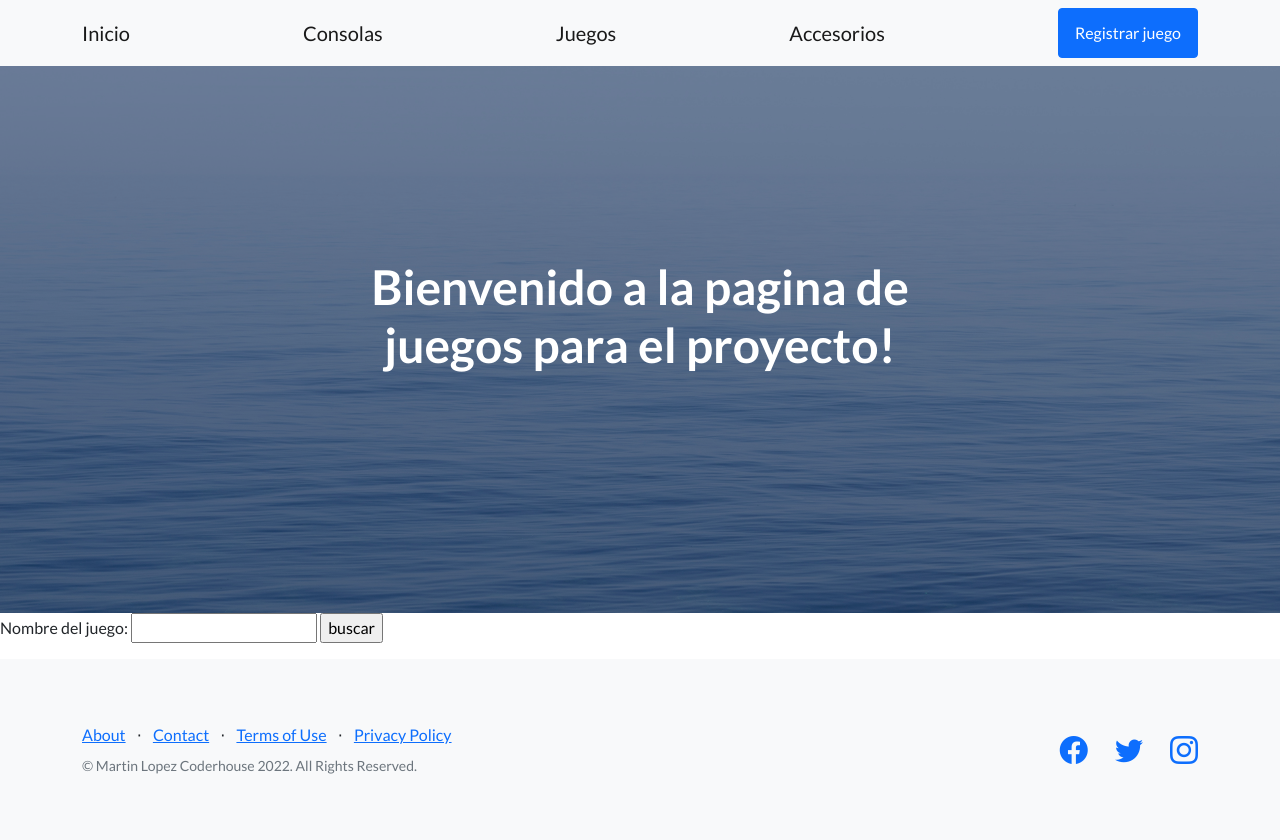
After one commit to MartLopezF/Entrega1MartinLopez, a Django app: page /juegos/buscar/ in a window 1280 px wide. The commit adds this page. Run offline with Django 4.2, Linux system fonts and the light colour scheme; some libraries are stand-ins or nearby versions.

Commit message:
EntregaIntermediaMartinLopez

```diff
--- /dev/null
+++ b/finalp/templates/finalp/buscar.html
@@ -0,0 +1,19 @@
+{% extends 'finalp/index.html' %}
+
+{% block contenido %}
+
+
+    <form action="{% url 'juegos-buscar-resultados' %}" method="get">
+
+        <p>
+            Nombre del juego: <input type="text" name="nombre_juego">
+            <input type="submit" value="buscar">
+
+
+
+        </p>
+
+    </form>
+
+
+{% endblock %}
--- a/finalp/templates/finalp/juegos.html
+++ b/finalp/templates/finalp/juegos.html
@@ -7,6 +7,7 @@
     <nav class="navbar navbar-light bg-light static-top">
         <div class="container">
             <a class="navbar-brand" href="/juegos/crear/">Registrar juego</a>
+            <a class="navbar-brand" href="/juegos/buscar/">Buscar juego</a>
 
     <ol>
         {% for p in juegos %}
--- a/finalp/urls.py
+++ b/finalp/urls.py
@@ -8,5 +8,7 @@
     path('consolas/', consolas, name="consolas"),
     path('juegos/', juegos, name="juegos"),
     path('juegos/crear/', creacion_juego, name="juegos-crear"),
+    path('juegos/buscar/', buscador, name="juegos-buscar"),
+    path('juegos/buscar/resultados', resultado_busqueda, name="juegos-buscar-resultados"),
     path('accesorios/', accesorios, name="accesorios"),
 ]
--- a/finalp/views.py
+++ b/finalp/views.py
@@ -48,3 +48,15 @@
         juego.save()
 
     return render(request, "finalp/juego_formulario.html")
+
+
+def buscador(request):
+
+    return render(request, "finalp/buscar.html")
+
+
+def resultado_busqueda(request):
+    nombre_juego = request.GET["nombre_juego"]
+    juegos = Juegos.objects.filter(nombre__icontains=nombre_juego)
+
+    return render(request, "finalp/resultado_busqueda.html", {"juegos": juegos})
```
Also changed, not shown: finalp/templates/finalp/resultado_busqueda.html (added, +14 -0 lines), db.sqlite3.
